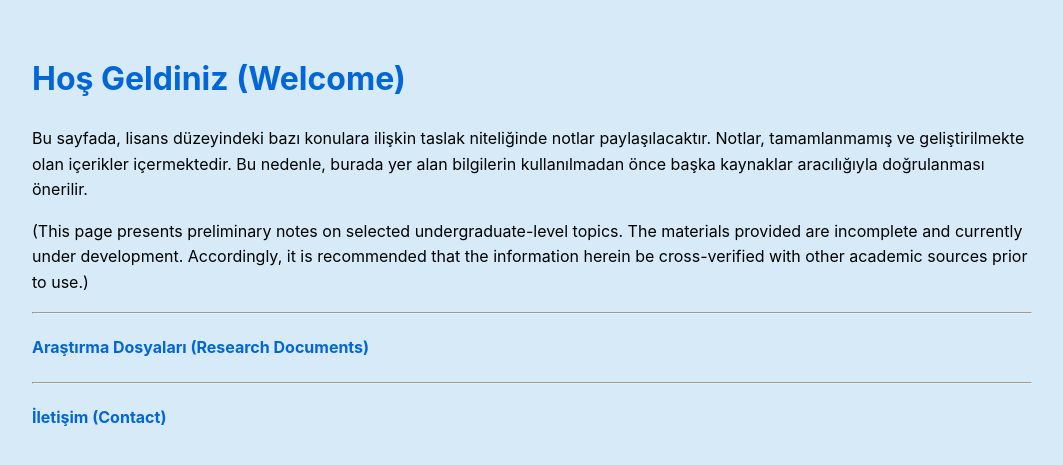
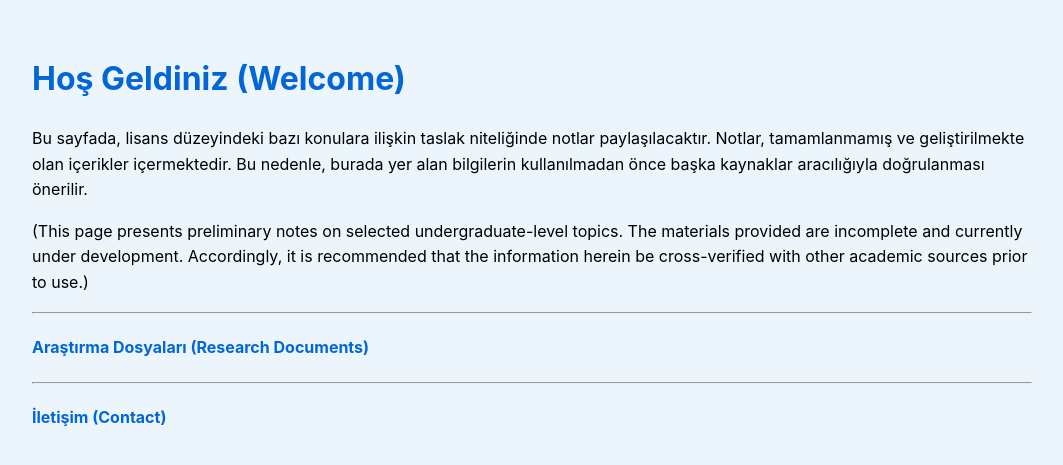
Before and after one commit to tburakarslan/tburakarslan.github.io, a Jekyll site: the page built from index.md, in a window 1280 px wide. Shown: the top 465 px of the page, without its empty margins (108-1171 px from the left). Built offline with Jekyll 4.4.1, drawn with Linux system fonts in a browser that asks for light colours; our own code applies the rules of GitHub Pages for plain Markdown files.

Commit message:
Update default.html

```diff
--- a/_layouts/default.html
+++ b/_layouts/default.html
@@ -13,7 +13,7 @@
         padding: 2rem;
         font-family: -apple-system, BlinkMacSystemFont, "Segoe UI", Roboto, Helvetica, Arial, sans-serif;
         line-height: 1.6;
-        background-color: #d6eaf8;
+        background-color: #ebf5fb;
         color: #000000;
       }
       a {
```
